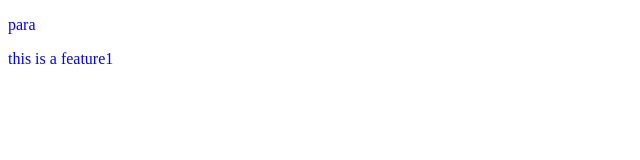
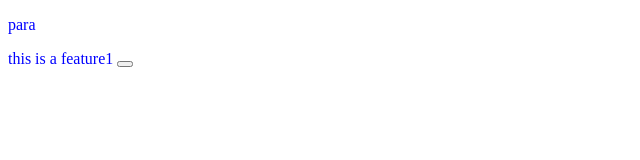
Before and after one commit to Mhd-Ashik/localrepo, a plain HTML site: page index.html in a window 1280 px wide. Shown: the full height of the page, 0-640 px from the left. Drawn offline with Linux system fonts and the light colour scheme.

Commit message:
editing para

```diff
--- a/index.html
+++ b/index.html
@@ -8,6 +8,6 @@
 </head>
 <body>
     <p>para</p>
-    <p>this is a feature1</p>
+    <p>this is a feature1 <button></button></p>
 </body>
 </html>
```
